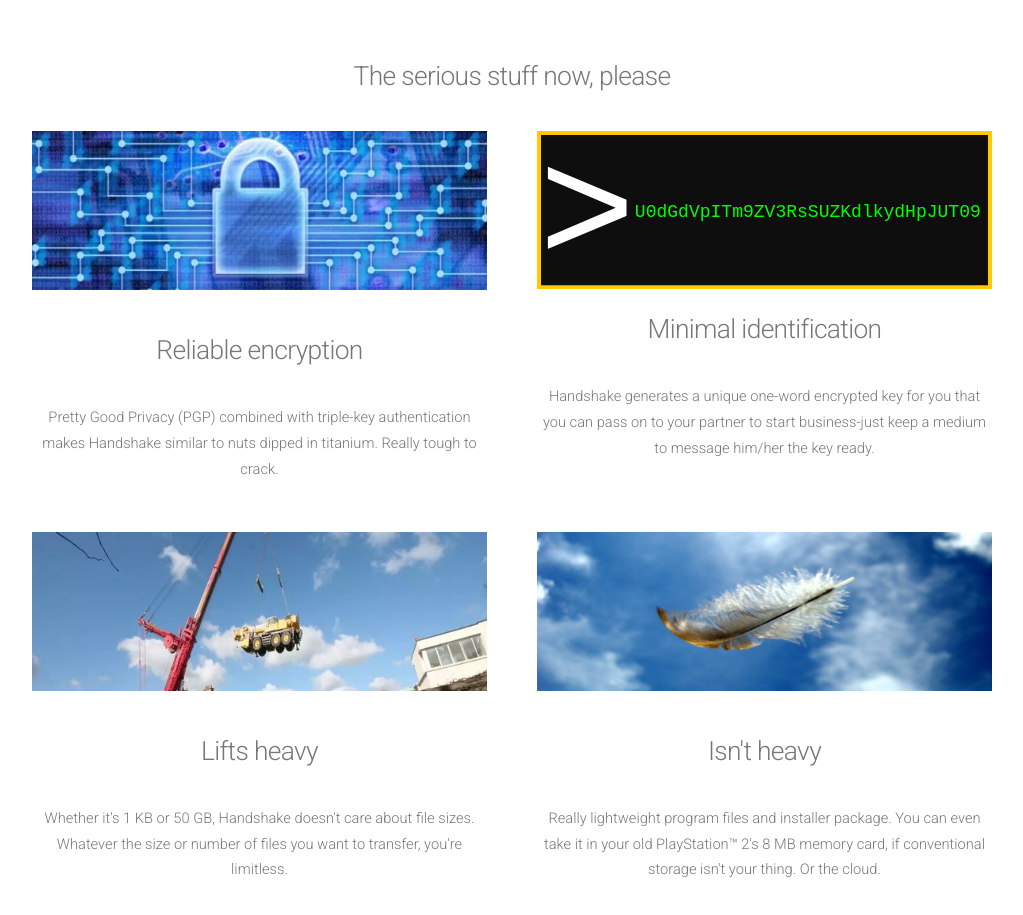
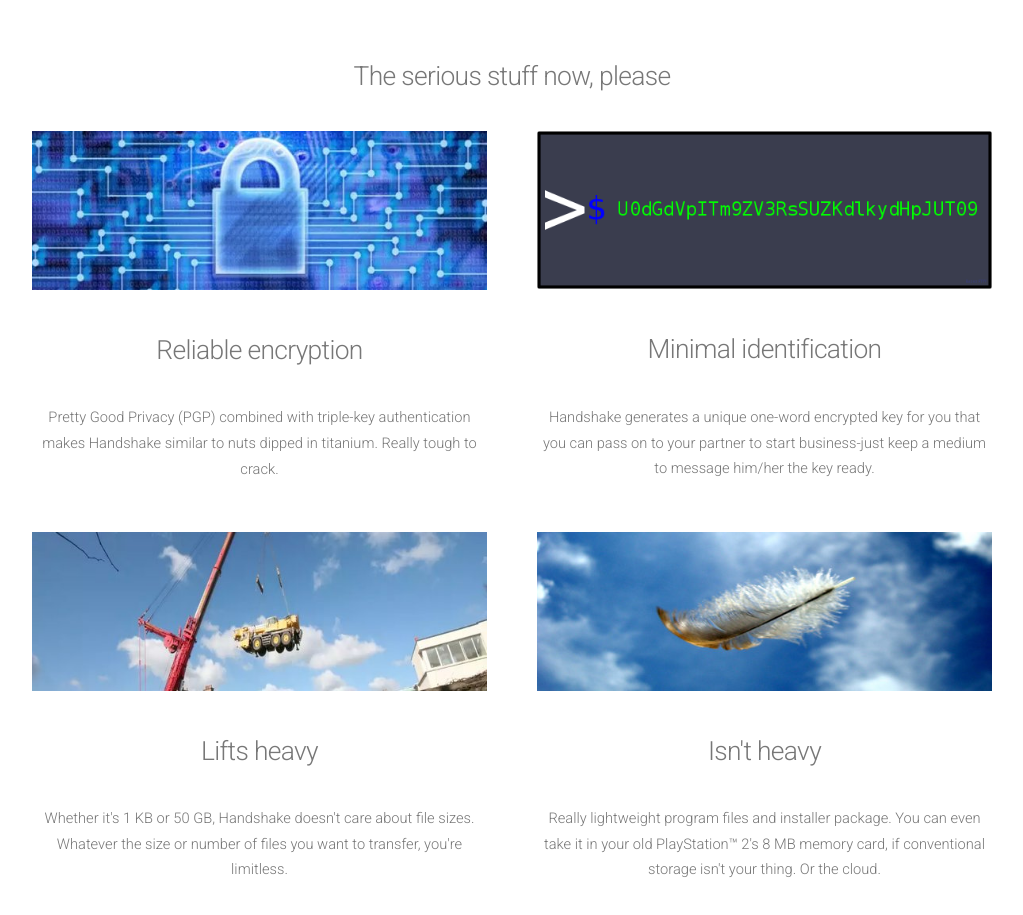
Before and after one commit to SecureHandshake/securehandshake.github.io, a plain HTML site: page index.html in a window 1280 px wide. Shown: the part 1540-2455 px from the top of the page, without its empty margins (128-1151 px from the left). Drawn offline with nearby package versions, Linux system fonts and the light colour scheme.

Commit message:
Removed SVG, replaced it with PNG to bring back order and symmetry

```diff
--- a/index.html
+++ b/index.html
@@ -98,54 +98,7 @@
 					</section>
 					<section class="6u">
 						<?xml version="1.0" encoding="UTF-8" standalone="no"?>
-<svg
-   xmlns:dc="http://purl.org/dc/elements/1.1/"
-   xmlns:cc="http://creativecommons.org/ns#"
-   xmlns:rdf="http://www.w3.org/1999/02/22-rdf-syntax-ns#"
-   xmlns:svg="http://www.w3.org/2000/svg"
-   xmlns="http://www.w3.org/2000/svg"
-   version="1.1"
-   id="svg2"
-   viewBox="0 0 575.00001 200"
-   height="100%"
-   width="100%">
-  <g
-     id="layer2">
-    <rect
-       y="2.5189137"
-       x="2.5189128"
-       height="194.96217"
-       width="569.96216"
-       id="rect3353"
-       style="fill:#0e0e0e;fill-opacity:1;stroke:#ffc900;stroke-width:5.03782558;stroke-miterlimit:4;stroke-dasharray:none;stroke-opacity:1" />
-  </g>
-  <g
-     transform="translate(0,-852.36216)"
-     id="layer1">
-    <text
-       id="terminal"
-       y="1016.434"
-       x="2.2175651"
-       style="font-style:italic;font-variant:normal;font-weight:normal;font-stretch:normal;font-size:204.39122009px;line-height:125%;font-family:sans-serif;-inkscape-font-specification:'sans-serif Italic';letter-spacing:0px;word-spacing:0px;fill:#000000;fill-opacity:1;stroke:none;stroke-width:1px;stroke-linecap:butt;stroke-linejoin:miter;stroke-opacity:1"
-       xml:space="preserve"><tspan
-         style="font-style:normal;font-variant:normal;font-weight:normal;font-stretch:normal;font-family:monospace;-inkscape-font-specification:monospace;fill:#ffffff"
-         y="1016.434"
-         x="2.2175651"
-         id="tspan3338">&gt;</tspan></text>
-    <text
-       id="YmFzZTY0"
-       y="960.70892"
-       x="123.65504"
-       style="font-style:normal;font-weight:normal;font-size:40.50468063px;line-height:125%;font-family:sans-serif;letter-spacing:0px;word-spacing:0px;fill:#00ff00;fill-opacity:1;stroke:none;stroke-width:1px;stroke-linecap:butt;stroke-linejoin:miter;stroke-opacity:1"
-       xml:space="preserve"><desc
-         id="desc3350">Bases FTW</desc><tspan
-         style="font-style:normal;font-variant:normal;font-weight:normal;font-stretch:normal;font-size:22.78388405px;font-family:monospace;-inkscape-font-specification:monospace;fill:#00ff00"
-         y="960.70892"
-         x="123.65504"
-         id="tspan3348">U0dGdVpITm9ZV3RsSUZKdlkydHpJUT09</tspan></text>
-  </g>
-</svg>
-
+                       <a href="#" class="image full"><img src="images/pic02.png" alt=""></a>
 						<header>
 							<h2>Minimal identification</h2>
 						</header>
```
Also changed, not shown: images/pic02.jpg (deleted), images/pic02.png (added).
